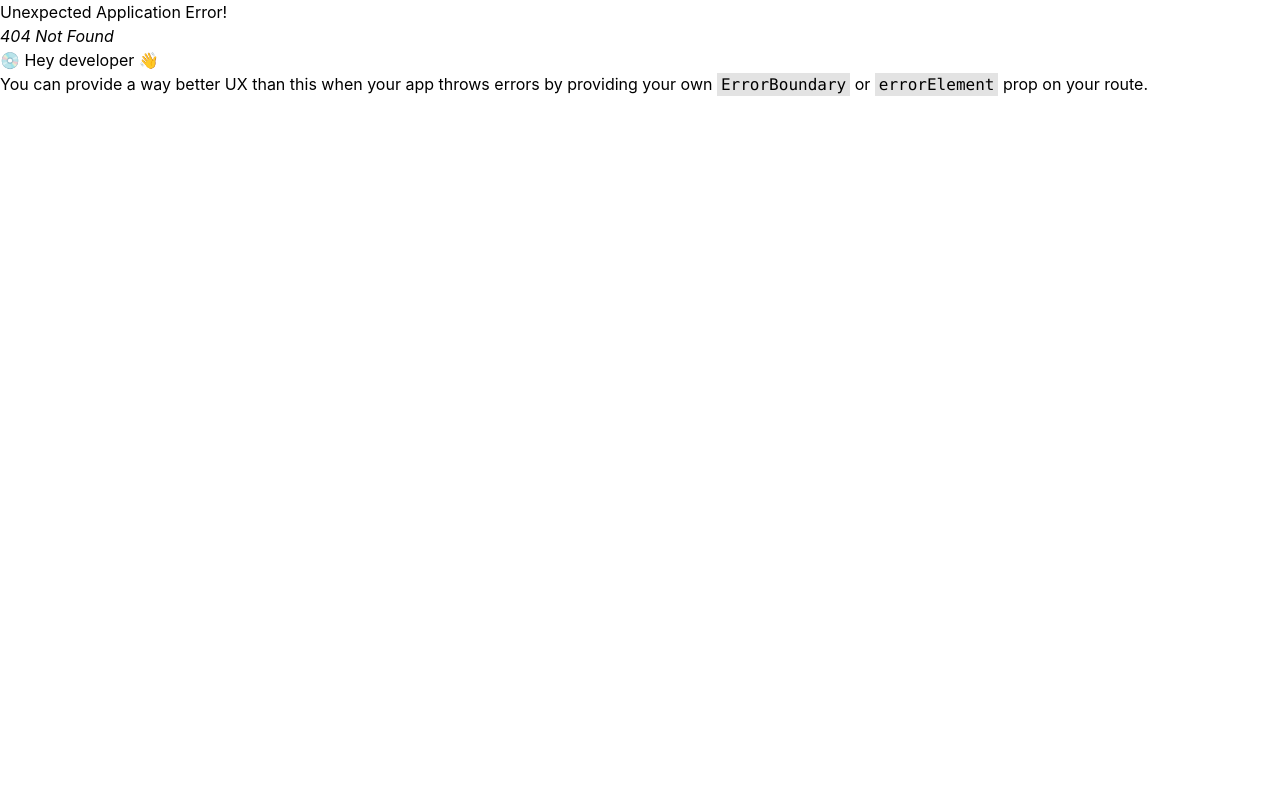
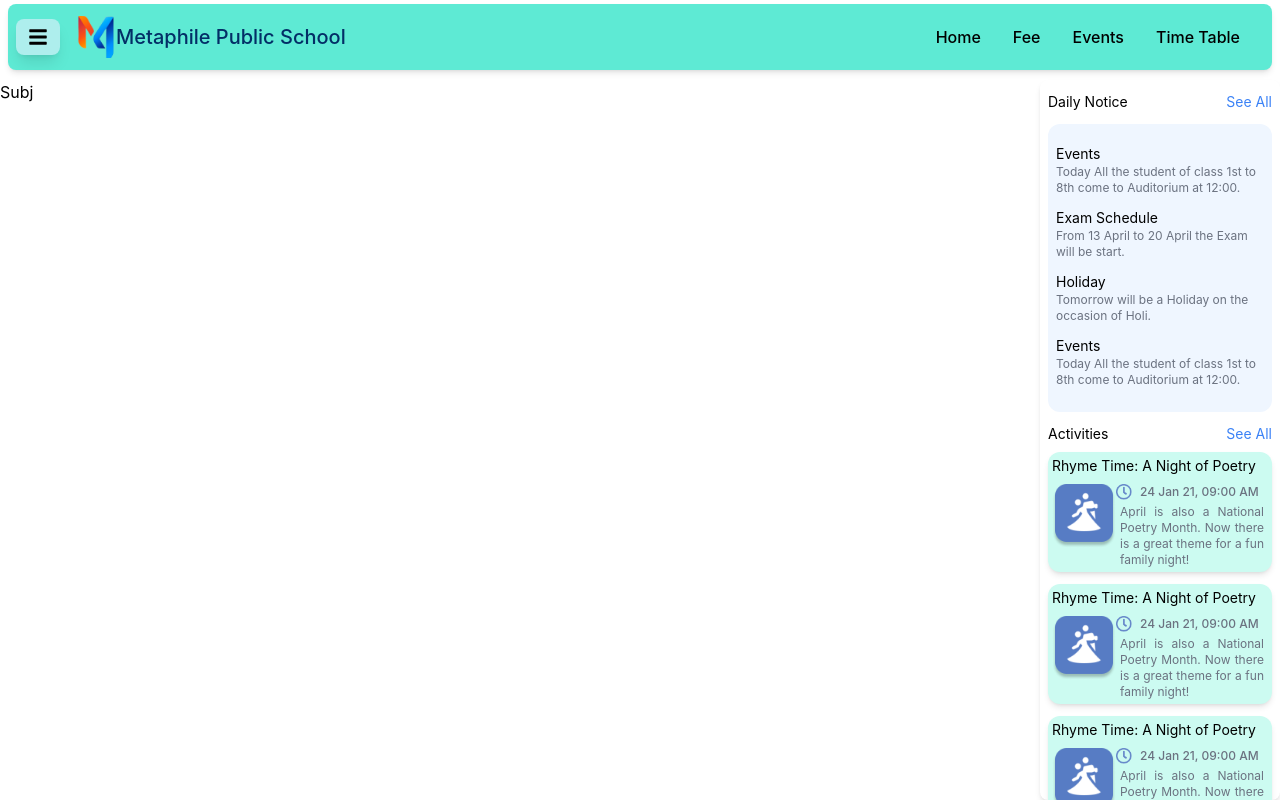
Before and after one commit to TheMetaphile/ERP, a React (Vite) app: page /Admin-Dashboard/Subjects in a window 1280 px wide. Before the commit this address had no page. Built offline with nearby package versions, Linux system fonts and the light colour scheme; grey boxes are pictures that could not be loaded.

Commit message:
adding routes for subjects section

```diff
--- /dev/null
+++ b/src/AdminComponents/Subjects/Subject.jsx
@@ -0,0 +1,9 @@
+import React from "react";
+
+export default function Subject(){
+    return(
+        <div>
+            Subj
+        </div>
+    )
+}
--- a/src/AdminComponents/drawer/helper.js
+++ b/src/AdminComponents/drawer/helper.js
@@ -121,12 +121,9 @@ const menuItems = [
     title: "Subject",
     children: [{
       text: 'All Subjects',
-      route: ''
+      route: '/Admin-Dashboard/Subjects'
     },
-    {
-      text: 'Add New Subject',
-      route: ''
-    },
+
     ]
   },
 
--- a/src/routes.jsx
+++ b/src/routes.jsx
@@ -66,6 +66,7 @@ import Leaves from "./AdminComponents/Leave/Leaves.jsx";
 import Class from "./AdminComponents/Classes/Class.jsx";
 import Exam from "./AdminComponents/Exam/Exam.jsx";
 import Message from "./AdminComponents/Message/Message.jsx";
+import Subject from "./AdminComponents/Subjects/Subject.jsx";
 const router = createBrowserRouter([
   {
     path: "/",
@@ -394,6 +395,11 @@ const router = createBrowserRouter([
         element: <Message/>,
         children:[]
       },
+      {
+        path: "/Admin-Dashboard/Subjects",
+        element: <Subject/>,
+        children:[]
+      },
     ]
   }
 
```
